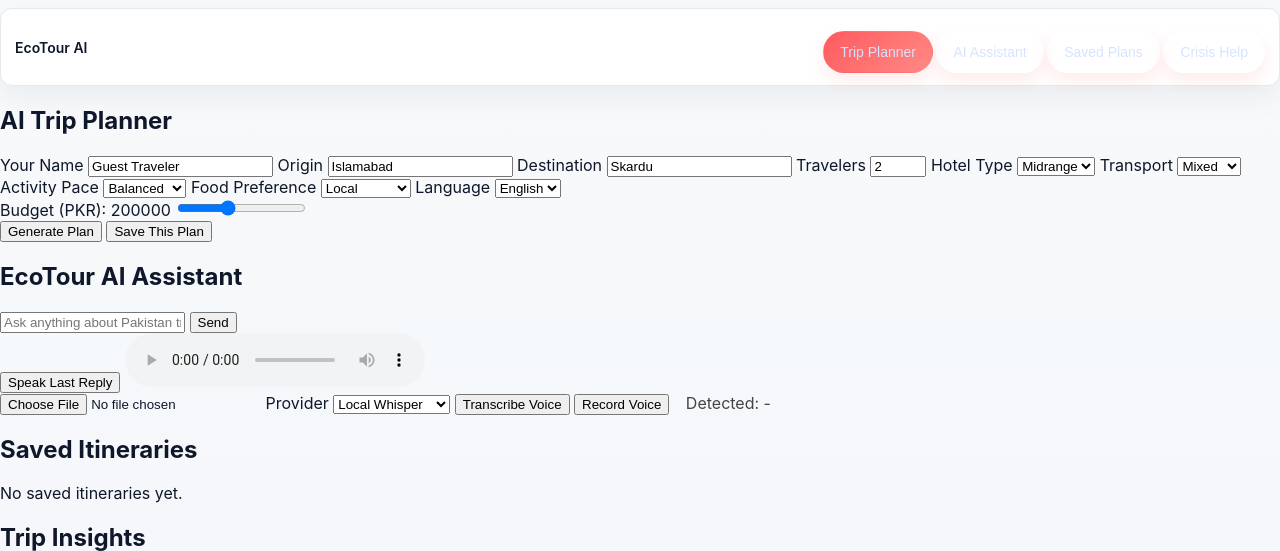
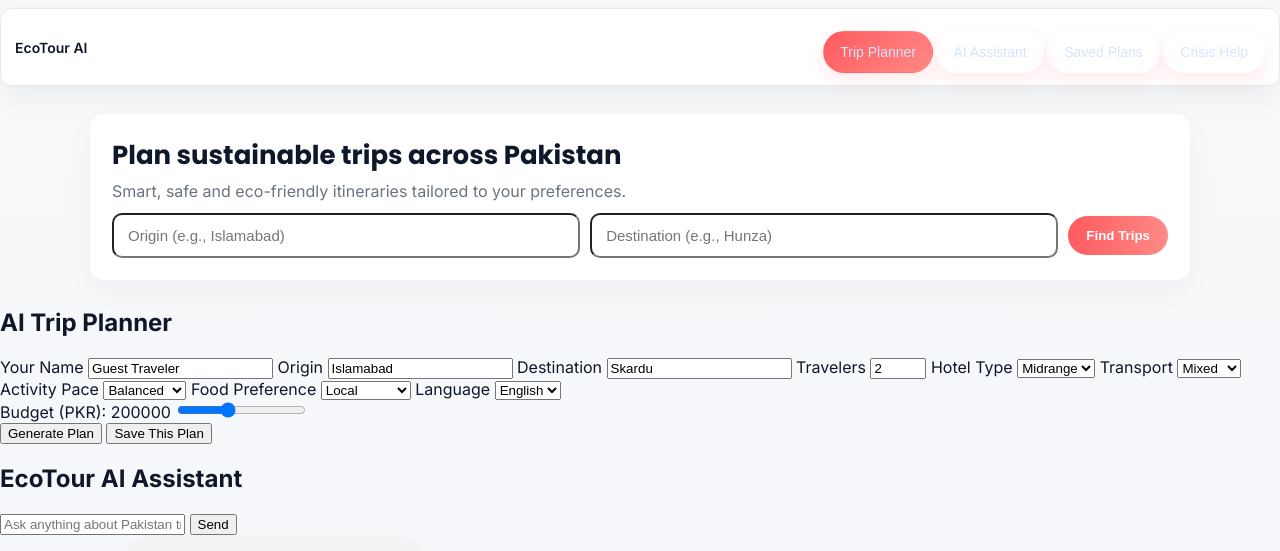
Before and after one commit to AbdullahUsman0/EcoTour, a FastAPI app: page / in a window 1280 px wide. Shown: the top 551 px of the page. Run offline with FastAPI, Linux system fonts and the light colour scheme; data that the repository does not hold is empty; parts of the project's set-up code (start-up, migrations or seed data) failed here and were passed over.

Commit message:
feat(ui): add Airbnb-style hero search + Google Fonts; refine spacing

```diff
--- a/app/static/app.js
+++ b/app/static/app.js
@@ -349,6 +349,20 @@ function showProvider(name) {
   badge.textContent = name ? name.toUpperCase() : "?";
 }
 
+// Hero search wiring
+const heroBtn = document.getElementById("heroSearchBtn");
+if (heroBtn) {
+  heroBtn.addEventListener("click", () => {
+    const o = document.getElementById("heroOrigin").value || "Islamabad";
+    const d = document.getElementById("heroDestination").value || "Skardu";
+    document.getElementById("origin").value = o;
+    document.getElementById("destination").value = d;
+    // scroll to planner card and trigger plan
+    window.scrollTo({ top: document.getElementById("page-planner").offsetTop - 20, behavior: "smooth" });
+    setTimeout(() => planBtn.click(), 250);
+  });
+}
+
 const assistantFab = document.getElementById("assistantFab");
 const assistantWidget = document.getElementById("assistantWidget");
 const assistantClose = document.getElementById("assistantClose");
--- a/app/static/styles.css
+++ b/app/static/styles.css
@@ -17,6 +17,16 @@ body {
   background: linear-gradient(180deg, #f7f9fb 0%, #f3f6f9 100%);
   color: var(--text);
 }
+
+/* Hero */
+.hero { display:flex; justify-content:center; padding:28px 0 8px; }
+.hero-inner { width:100%; max-width:1100px; background: linear-gradient(180deg, #fff 0%, #fff 100%); border-radius:14px; padding:22px; box-shadow: 0 12px 30px rgba(14,30,37,0.04); }
+.hero h1 { margin: 0 0 6px; font-family: Poppins, Inter, sans-serif; font-size:26px; color: var(--text); }
+.hero-sub { margin:0 0 12px; color:var(--muted); }
+.hero-search { display:flex; gap:10px; align-items:center; }
+.hero-search input { padding:12px 14px; font-size:15px; border-radius:10px; flex:1; }
+.hero-search button { padding:12px 18px; border-radius:999px; background: linear-gradient(90deg,var(--primary),var(--primary-2)); color:white; border:none; font-weight:700; }
+
 .topbar {
   background: transparent;
   backdrop-filter: none;
--- a/app/templates/index.html
+++ b/app/templates/index.html
@@ -4,6 +4,7 @@
     <meta charset="UTF-8" />
     <meta name="viewport" content="width=device-width, initial-scale=1.0" />
     <title>EcoTour AI Pakistan</title>
+    <link href="https://fonts.googleapis.com/css2?family=Inter:wght@400;600;700&family=Poppins:wght@600;700&display=swap" rel="stylesheet">
     <link rel="stylesheet" href="/static/styles.css" />
   </head>
   <body>
@@ -19,6 +20,17 @@
 
     <main class="container">
       <section class="page active" id="page-planner">
+        <div class="hero">
+          <div class="hero-inner">
+            <h1>Plan sustainable trips across Pakistan</h1>
+            <p class="hero-sub">Smart, safe and eco-friendly itineraries tailored to your preferences.</p>
+            <div class="hero-search">
+              <input id="heroOrigin" placeholder="Origin (e.g., Islamabad)" />
+              <input id="heroDestination" placeholder="Destination (e.g., Hunza)" />
+              <button id="heroSearchBtn">Find Trips</button>
+            </div>
+          </div>
+        </div>
         <div class="card">
           <h2>AI Trip Planner</h2>
           <div class="grid">
```
Also changed, not shown: 1 other file.
